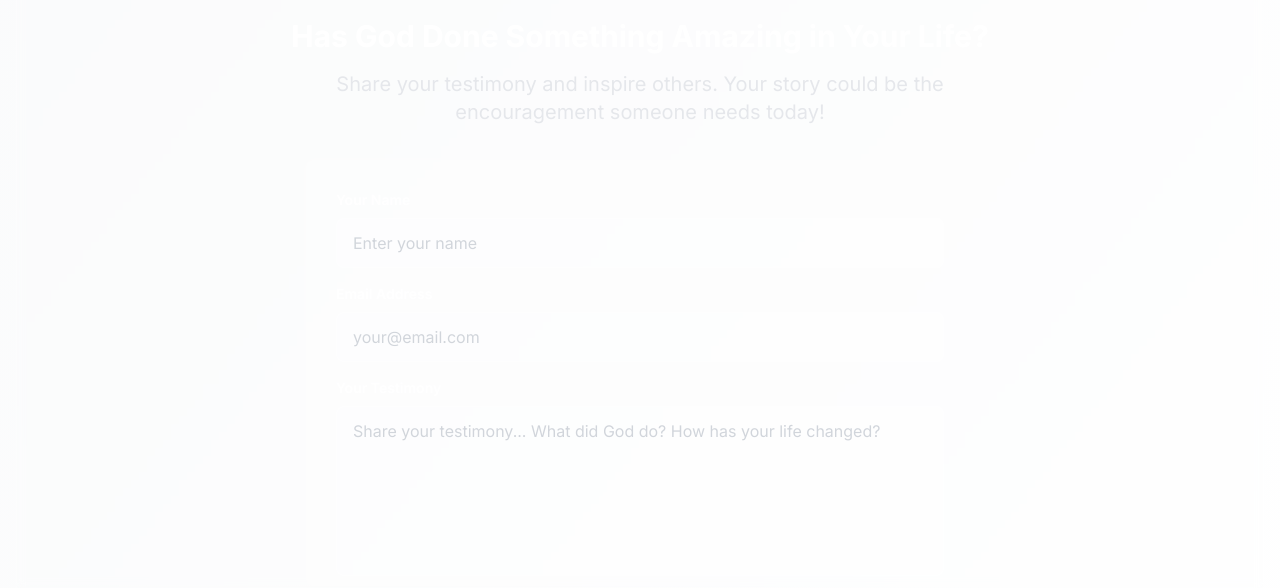
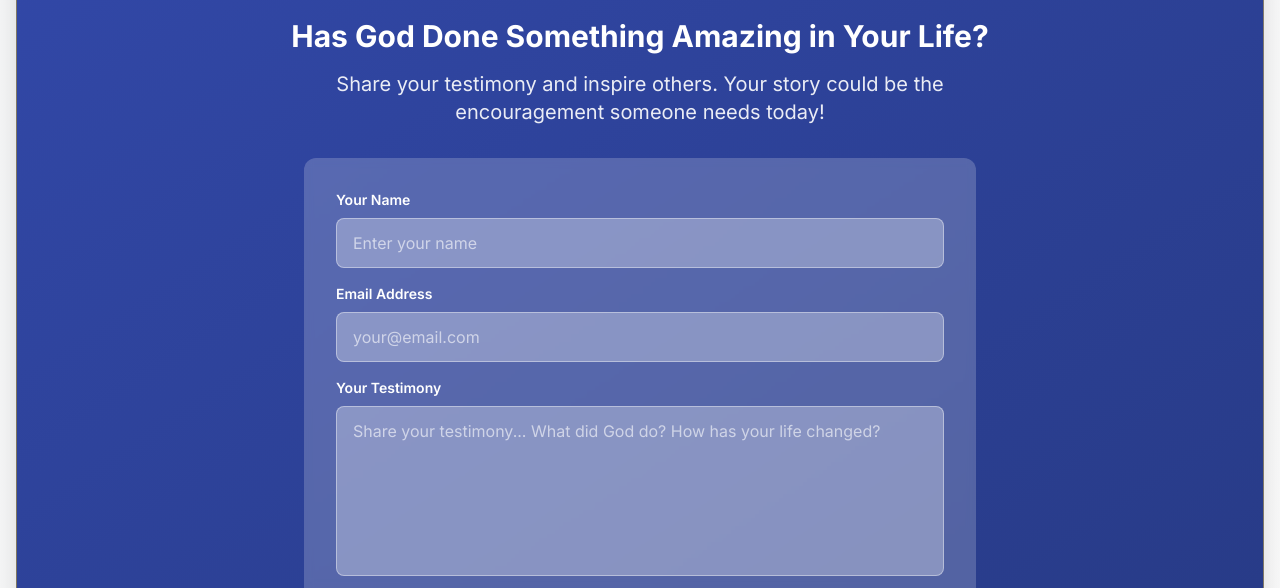
Before and after one commit to gohubdevelopment-creator/reachworldnation, a React (Vite) app in the folder reachworld-frontend/: page / in a window 1280 px wide. Both pictures are taken after a click on the button "Share Your Testimony". Shown: the part 7487-8075 px from the top of the page. Built offline with nearby package versions, Linux system fonts and the light colour scheme; no server answers.

Commit message:
fixed poor contrast on the prayerworshipactivities and testimonies cards

```diff
--- a/reachworld-frontend/src/components/home/HeroBanner.jsx
+++ b/reachworld-frontend/src/components/home/HeroBanner.jsx
@@ -66,15 +66,13 @@ const HeroBanner = () => {
         >
           {/* Background Image */}
           <div
-            className="absolute inset-0 bg-cover bg-center"
+            className="absolute inset-0 bg-cover bg-center opacity-40"
             style={{
               backgroundImage: `url(${slides[currentSlide].image})`,
             }}
           >
-            {/* Dark Overlay for Text Contrast - 60-30-10 rule: 60% primary blue overlay */}
-            <div className="absolute inset-0 bg-gradient-to-br from-primary-blue/90 via-primary-blue-dark/85 to-primary-blue/90"></div>
-            {/* Subtle accent overlay - 10% gold accent */}
-            <div className="absolute inset-0 bg-gradient-to-t from-primary-gold/10 via-transparent to-transparent"></div>
+            {/* Light overlay for text contrast while showing starry background */}
+            <div className="absolute inset-0 bg-primary-blue/30"></div>
           </div>
 
           {/* Content */}
--- a/reachworld-frontend/src/components/home/PrayerWorshipActivities.jsx
+++ b/reachworld-frontend/src/components/home/PrayerWorshipActivities.jsx
@@ -129,7 +129,7 @@ const PrayerWorshipActivities = () => {
 
         {/* Quick Prayer Request Section */}
         <motion.div
-          className="bg-white/10 backdrop-blur-sm rounded-2xl p-8 text-neutral-white border border-white/20"
+          className="bg-gradient-to-br from-primary-blue to-primary-blue-dark rounded-2xl p-8 text-white border border-primary-gold/50 shadow-2xl"
           initial={{ opacity: 0, scale: 0.95 }}
           whileInView={{ opacity: 1, scale: 1 }}
           viewport={{ once: true }}
@@ -138,11 +138,11 @@ const PrayerWorshipActivities = () => {
           <div className="grid grid-cols-1 lg:grid-cols-2 gap-8 items-center">
             <div>
               <FaPrayingHands className="text-5xl text-primary-gold mb-4" />
-              <h3 className="text-3xl font-bold mb-4">Need Prayer Right Now?</h3>
-              <p className="text-xl text-neutral-cream mb-6">
+              <h3 className="text-3xl font-bold mb-4 text-white">Need Prayer Right Now?</h3>
+              <p className="text-xl text-white/90 mb-6">
                 Our intercessory team is standing by to pray with you. Share your prayer need and experience God's power.
               </p>
-              <div className="flex items-center space-x-4 text-sm">
+              <div className="flex items-center space-x-4 text-sm text-white/90">
                 <div className="flex items-center space-x-2">
                   <div className="w-3 h-3 bg-green-400 rounded-full animate-pulse"></div>
                   <span>Online Now</span>
@@ -156,12 +156,12 @@ const PrayerWorshipActivities = () => {
                 <input
                   type="text"
                   placeholder="Your Name"
-                  className="w-full px-4 py-3 rounded-lg bg-white/10 backdrop-blur-sm border border-white/20 text-neutral-white placeholder-neutral-cream focus:outline-none focus:border-primary-gold"
+                  className="w-full px-4 py-3 rounded-lg bg-white/20 backdrop-blur-sm border border-white/30 text-white placeholder-white/60 focus:outline-none focus:border-primary-gold"
                 />
                 <textarea
                   placeholder="Share your prayer request..."
                   rows="4"
-                  className="w-full px-4 py-3 rounded-lg bg-white/10 backdrop-blur-sm border border-white/20 text-neutral-white placeholder-neutral-cream focus:outline-none focus:border-primary-gold resize-none"
+                  className="w-full px-4 py-3 rounded-lg bg-white/20 backdrop-blur-sm border border-white/30 text-white placeholder-white/60 focus:outline-none focus:border-primary-gold resize-none"
                 ></textarea>
                 <button className="w-full bg-primary-gold text-neutral-dark py-3 rounded-lg font-bold hover:bg-primary-gold-light transition-all duration-300">
                   Submit Prayer Request
--- a/reachworld-frontend/src/components/home/Testimonies.jsx
+++ b/reachworld-frontend/src/components/home/Testimonies.jsx
@@ -118,15 +118,15 @@ const Testimonies = () => {
 
         {/* Share Your Testimony Section */}
         <motion.div
-          className="bg-white/10 backdrop-blur-sm rounded-2xl p-8 md:p-12 text-white text-center border border-white/20"
+          className="bg-gradient-to-br from-primary-blue to-primary-blue-dark rounded-2xl p-8 md:p-12 text-white text-center border border-primary-gold/50 shadow-2xl"
           initial={{ opacity: 0, scale: 0.95 }}
           whileInView={{ opacity: 1, scale: 1 }}
           viewport={{ once: true }}
           transition={{ duration: 0.6 }}
         >
           <FaPrayingHands className="text-5xl text-brand-gold mx-auto mb-4" />
-          <h3 className="text-3xl font-bold mb-4">Has God Done Something Amazing in Your Life?</h3>
-          <p className="text-xl text-gray-200 mb-8 max-w-2xl mx-auto">
+          <h3 className="text-3xl font-bold mb-4 text-white">Has God Done Something Amazing in Your Life?</h3>
+          <p className="text-xl text-white/90 mb-8 max-w-2xl mx-auto">
             Share your testimony and inspire others. Your story could be the encouragement someone needs today!
           </p>
 
@@ -140,42 +140,42 @@ const Testimonies = () => {
             </button>
           ) : (
             <motion.form
-              className="max-w-2xl mx-auto bg-white/10 backdrop-blur-sm rounded-xl p-8"
+              className="max-w-2xl mx-auto bg-white/20 backdrop-blur-sm rounded-xl p-8"
               initial={{ opacity: 0, y: 20 }}
               animate={{ opacity: 1, y: 0 }}
               onSubmit={handleSubmit}
             >
               <div className="space-y-4 text-left">
                 <div>
-                  <label className="block text-sm font-semibold mb-2">Your Name</label>
+                  <label className="block text-sm font-semibold mb-2 text-white">Your Name</label>
                   <input
                     type="text"
                     required
                     value={formData.name}
                     onChange={(e) => setFormData({...formData, name: e.target.value})}
-                    className="w-full px-4 py-3 rounded-lg bg-white/20 border border-white/30 text-white placeholder-gray-300 focus:outline-none focus:border-brand-gold"
+                    className="w-full px-4 py-3 rounded-lg bg-white/30 border border-white/40 text-white placeholder-white/60 focus:outline-none focus:border-brand-gold"
                     placeholder="Enter your name"
                   />
                 </div>
                 <div>
-                  <label className="block text-sm font-semibold mb-2">Email Address</label>
+                  <label className="block text-sm font-semibold mb-2 text-white">Email Address</label>
                   <input
                     type="email"
                     required
                     value={formData.email}
                     onChange={(e) => setFormData({...formData, email: e.target.value})}
-                    className="w-full px-4 py-3 rounded-lg bg-white/20 border border-white/30 text-white placeholder-gray-300 focus:outline-none focus:border-brand-gold"
+                    className="w-full px-4 py-3 rounded-lg bg-white/30 border border-white/40 text-white placeholder-white/60 focus:outline-none focus:border-brand-gold"
                     placeholder="your@email.com"
                   />
                 </div>
                 <div>
-                  <label className="block text-sm font-semibold mb-2">Your Testimony</label>
+                  <label className="block text-sm font-semibold mb-2 text-white">Your Testimony</label>
                   <textarea
                     required
                     value={formData.testimony}
                     onChange={(e) => setFormData({...formData, testimony: e.target.value})}
                     rows="6"
-                    className="w-full px-4 py-3 rounded-lg bg-white/20 border border-white/30 text-white placeholder-gray-300 focus:outline-none focus:border-brand-gold resize-none"
+                    className="w-full px-4 py-3 rounded-lg bg-white/30 border border-white/40 text-white placeholder-white/60 focus:outline-none focus:border-brand-gold resize-none"
                     placeholder="Share your testimony... What did God do? How has your life changed?"
                   ></textarea>
                 </div>
```
